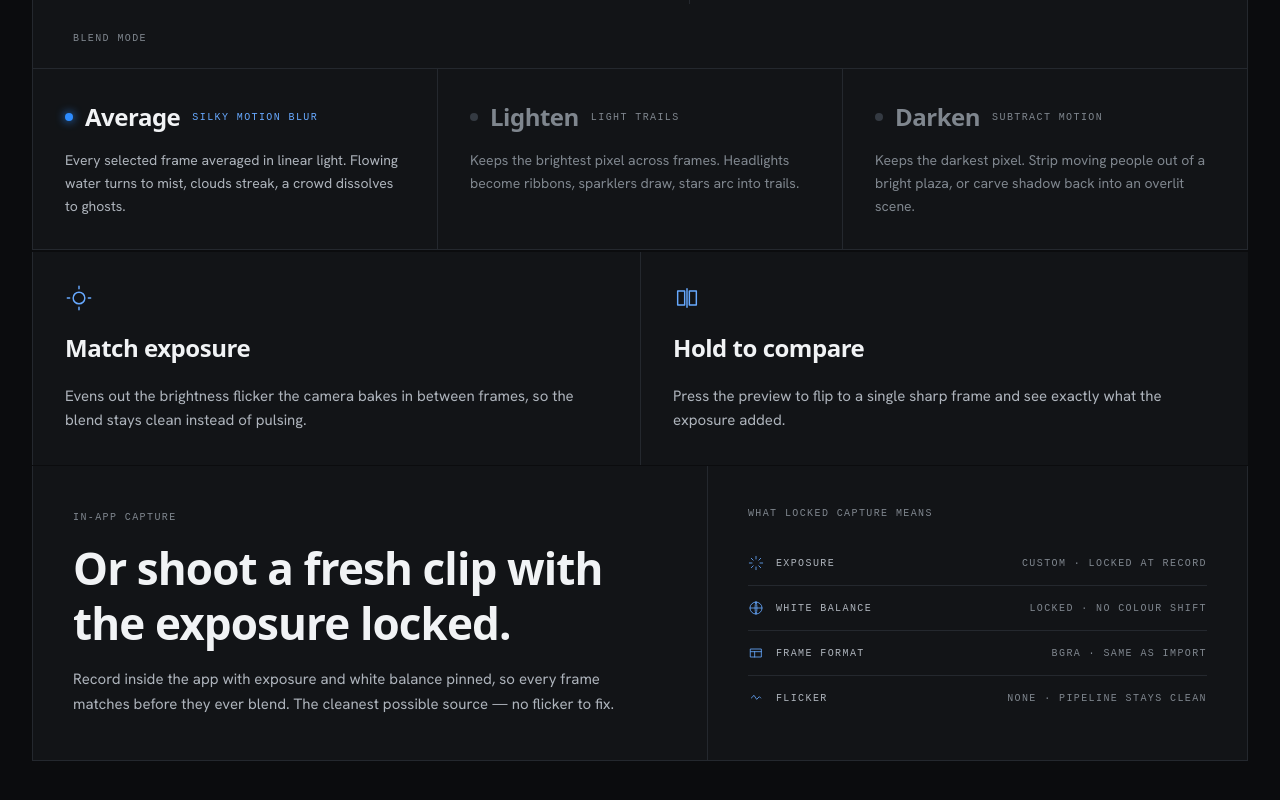
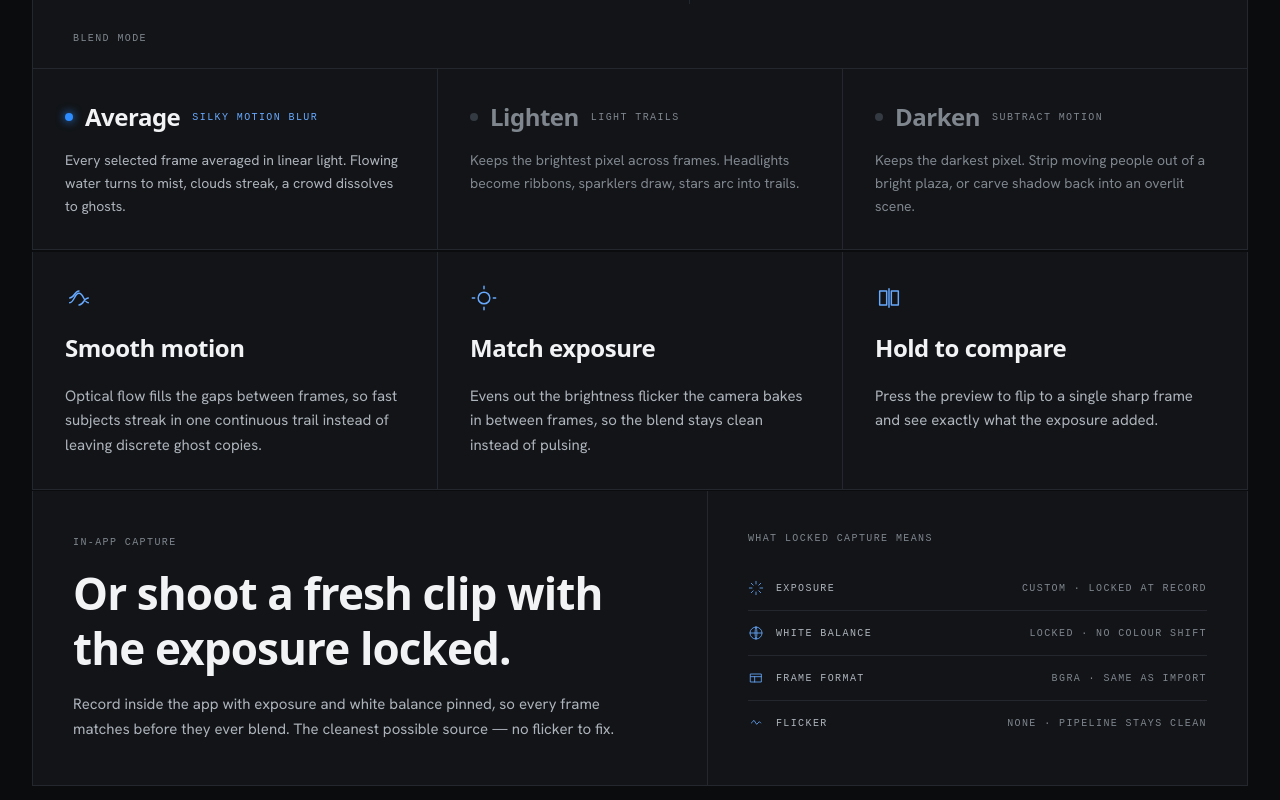
Before and after one commit to jameshou28/long-exposures, a React (Vite) app in the folder landing/: page / in a window 1280 px wide. Shown: the part 2533-3333 px from the top of the page. Built offline with nearby package versions, Linux system fonts and the light colour scheme; a web font is replaced by a local one.

Commit message:
feat: update LandingPage layout and add smooth motion feature description

```diff
--- a/landing/src/LandingPage.tsx
+++ b/landing/src/LandingPage.tsx
@@ -583,8 +583,9 @@ export function LandingPage() {
             <ModeSwitch />
           </Rise>
 
-          <div className="mt-px grid gap-px border border-t-0 border-line bg-line lg:grid-cols-2">
+          <div className="mt-px grid gap-px border border-t-0 border-line bg-line lg:grid-cols-3">
             {[
+              { name: "Smooth motion", icon: "M4 16 C8 16 8 8 12 8 C16 8 16 16 20 16 M4 12 C8 12 8 6 12 6 M12 18 C16 18 16 12 20 12", body: "Optical flow fills the gaps between frames, so fast subjects streak in one continuous trail instead of leaving discrete ghost copies." },
               { name: "Match exposure", icon: "M12 7 a5 5 0 1 0 0 10 a5 5 0 1 0 0 -10 M12 2 V4 M12 20 V22 M2 12 H4 M20 12 H22", body: "Evens out the brightness flicker the camera bakes in between frames, so the blend stays clean instead of pulsing." },
               { name: "Hold to compare", icon: "M12 4 V20 M4 6 H10 V18 H4 Z M14 6 H20 V18 H14 Z", body: "Press the preview to flip to a single sharp frame and see exactly what the exposure added." },
             ].map((f, i) => (
```
Also changed, not shown: 1 other file (tests, documents, lock files or other folders).
